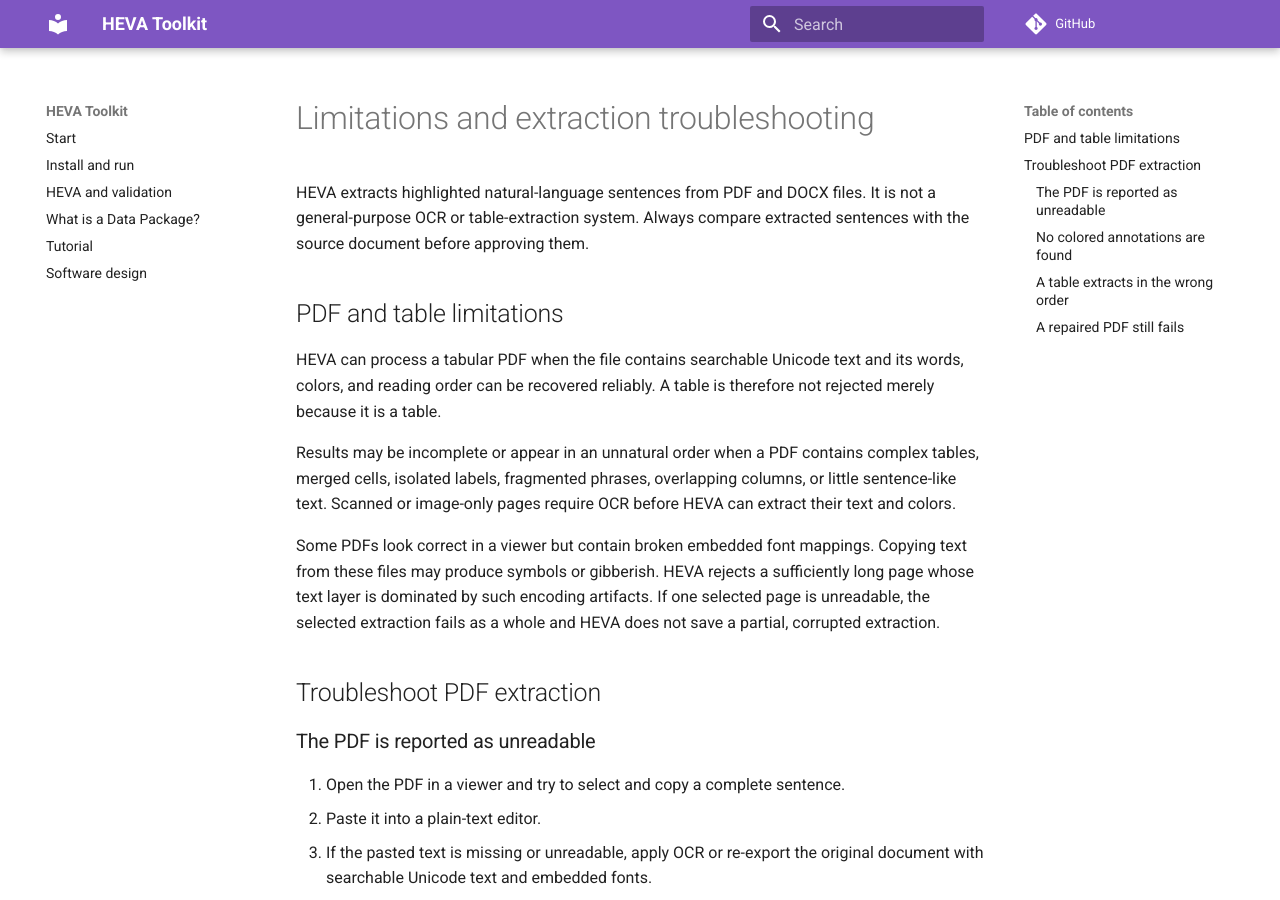
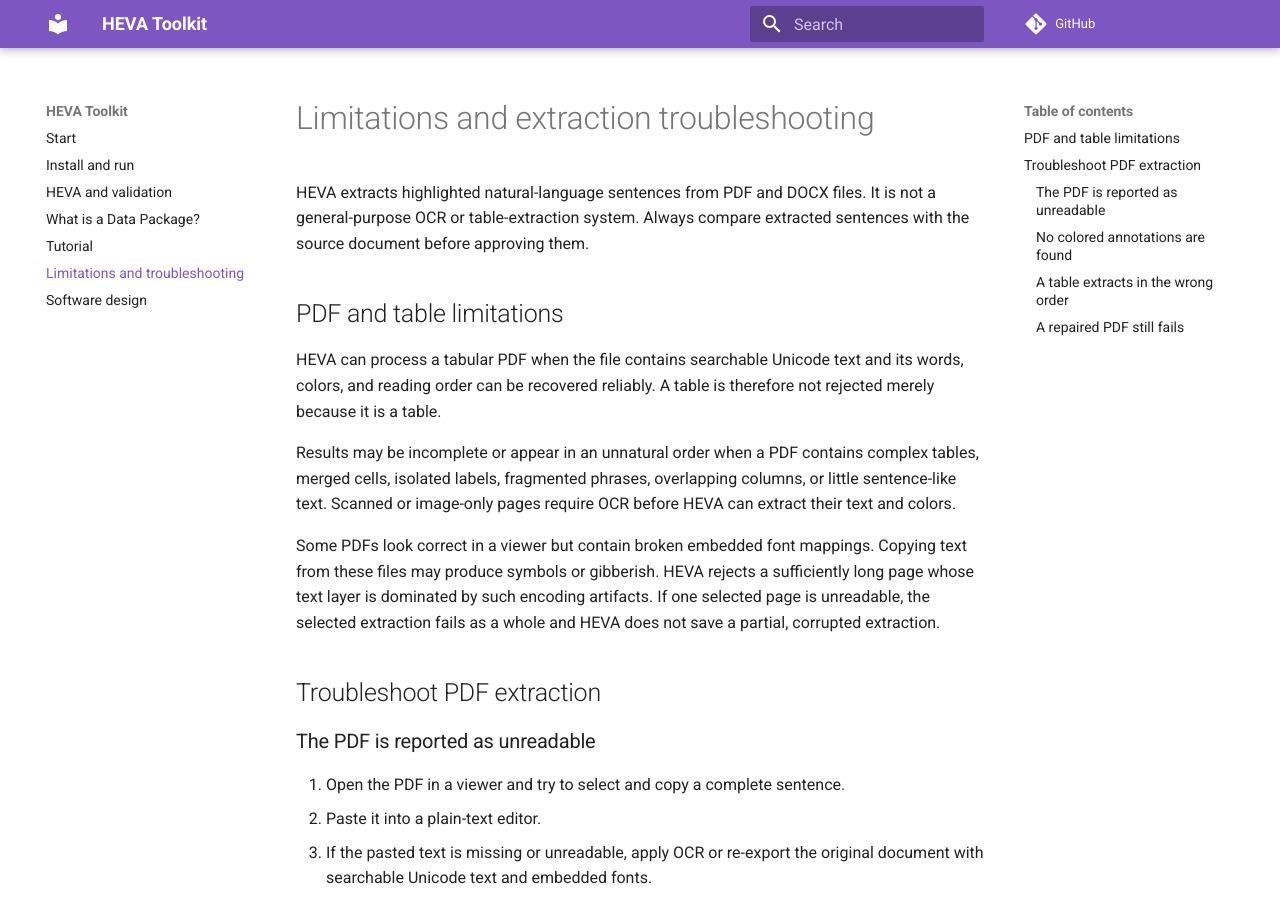
Before and after one commit to zzbn12345/HEVA_toolkit, an MkDocs documentation site: the page built from docs/LIMITATIONS_AND_TROUBLESHOOTING.md, in a window 1280 px wide and 900 px high. Built offline with MkDocs 1.6.1 and Material for MkDocs 9.7.7, drawn with Linux system fonts in a browser that asks for light colours; comment, search, counter and statistics services are not loaded.

Commit message:
docs: add the limitations page to the site navigation and correct the Wiki token message

```diff
--- a/mkdocs.yml
+++ b/mkdocs.yml
@@ -29,4 +29,5 @@
   - HEVA and validation: HEVA_AND_VALIDATION.md
   - What is a Data Package?: DATA_PACKAGE.md
   - Tutorial: TUTORIAL.md
+  - Limitations and troubleshooting: LIMITATIONS_AND_TROUBLESHOOTING.md
   - Software design: SOFTWARE_DESIGN.md
```
Also changed, not shown: 1 other file.
